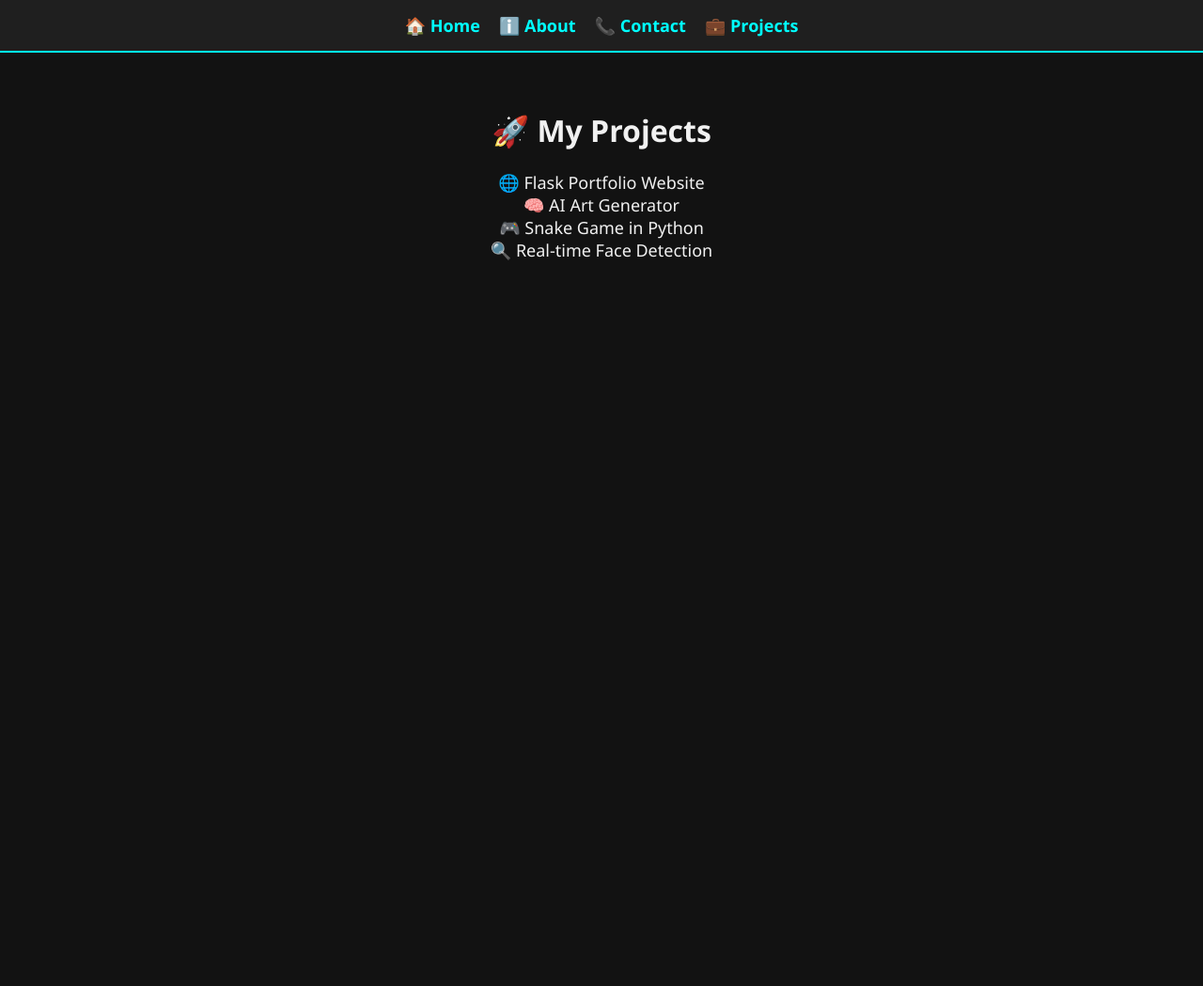
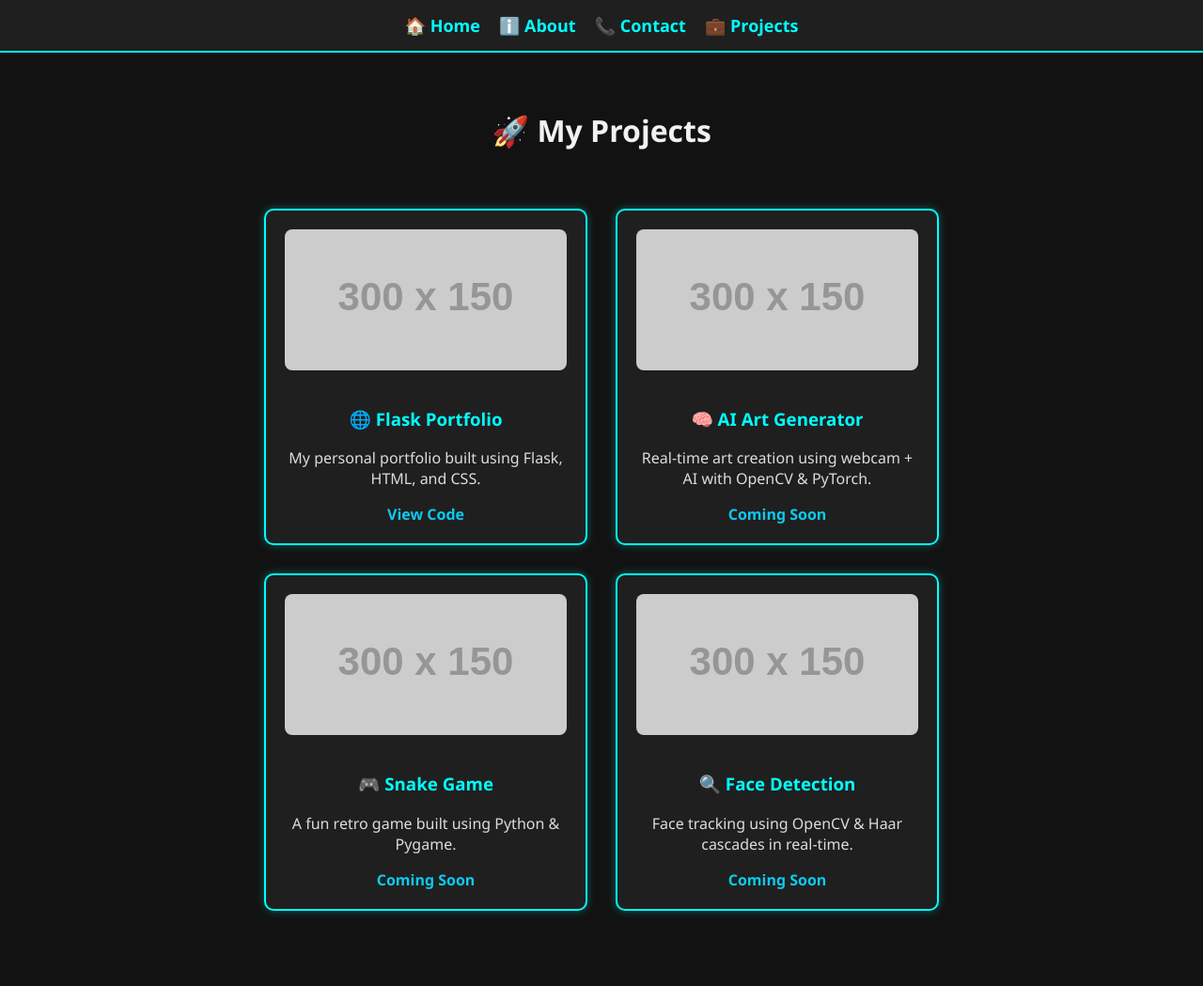
Before and after one commit to shoryaG19/flask-website1, a Flask app: page /projects in a window 1280 px wide. Shown: the whole page at 94% size. Before the commit the page ends 277 px from the top, so only its background shows below. Run offline with Flask 3, Linux system fonts and the light colour scheme; grey boxes labelled with a size stand in for pictures from a placeholder-image service; some libraries are stand-ins or nearby versions.

Commit message:
Update projects.html

```diff
--- a/templates/projects.html
+++ b/templates/projects.html
@@ -5,6 +5,52 @@
     <title>Projects | Shorya</title>
     <meta name="viewport" content="width=device-width, initial-scale=1.0">
     <link rel="stylesheet" href="{{ url_for('static', filename='style.css') }}">
+    <style>
+        .projects-container {
+            display: flex;
+            flex-wrap: wrap;
+            justify-content: center;
+            gap: 30px;
+            padding: 40px 20px;
+        }
+
+        .project-card {
+            background-color: #1f1f1f;
+            border: 2px solid cyan;
+            border-radius: 10px;
+            padding: 20px;
+            width: 300px;
+            box-shadow: 0 0 10px rgba(0, 255, 255, 0.3);
+            text-align: center;
+            transition: transform 0.3s ease;
+        }
+
+        .project-card:hover {
+            transform: scale(1.05);
+        }
+
+        .project-card h3 {
+            color: cyan;
+        }
+
+        .project-card p {
+            color: #ddd;
+        }
+
+        .project-card a {
+            color: #0dcaf0;
+            text-decoration: none;
+            font-weight: bold;
+        }
+
+        .project-card img {
+            width: 100%;
+            height: 150px;
+            object-fit: cover;
+            border-radius: 8px;
+            margin-bottom: 15px;
+        }
+    </style>
 </head>
 <body>
 
@@ -18,13 +64,39 @@
 
     <!-- Page Content -->
     <div class="container">
-        <h1>🚀 My Projects</h1>
-        <ul style="list-style: none; padding: 0; font-size: 18px;">
-            <li>🌐 Flask Portfolio Website</li>
-            <li>🧠 AI Art Generator</li>
-            <li>🎮 Snake Game in Python</li>
-            <li>🔍 Real-time Face Detection</li>
-        </ul>
+        <h1 style="text-align:center;">🚀 My Projects</h1>
+
+        <div class="projects-container">
+
+            <div class="project-card">
+                <img src="https://via.placeholder.com/300x150.png?text=Flask+Website" alt="Flask Website">
+                <h3>🌐 Flask Portfolio</h3>
+                <p>My personal portfolio built using Flask, HTML, and CSS.</p>
+                <a href="https://github.com/shoryaG19/flask-website1" target="_blank">View Code</a>
+            </div>
+
+            <div class="project-card">
+                <img src="https://via.placeholder.com/300x150.png?text=AI+Art+Generator" alt="AI Art Generator">
+                <h3>🧠 AI Art Generator</h3>
+                <p>Real-time art creation using webcam + AI with OpenCV & PyTorch.</p>
+                <a href="#">Coming Soon</a>
+            </div>
+
+            <div class="project-card">
+                <img src="https://via.placeholder.com/300x150.png?text=Snake+Game" alt="Snake Game">
+                <h3>🎮 Snake Game</h3>
+                <p>A fun retro game built using Python & Pygame.</p>
+                <a href="#">Coming Soon</a>
+            </div>
+
+            <div class="project-card">
+                <img src="https://via.placeholder.com/300x150.png?text=Face+Detection" alt="Face Detection">
+                <h3>🔍 Face Detection</h3>
+                <p>Face tracking using OpenCV & Haar cascades in real-time.</p>
+                <a href="#">Coming Soon</a>
+            </div>
+
+        </div>
     </div>
 
 </body>
```
